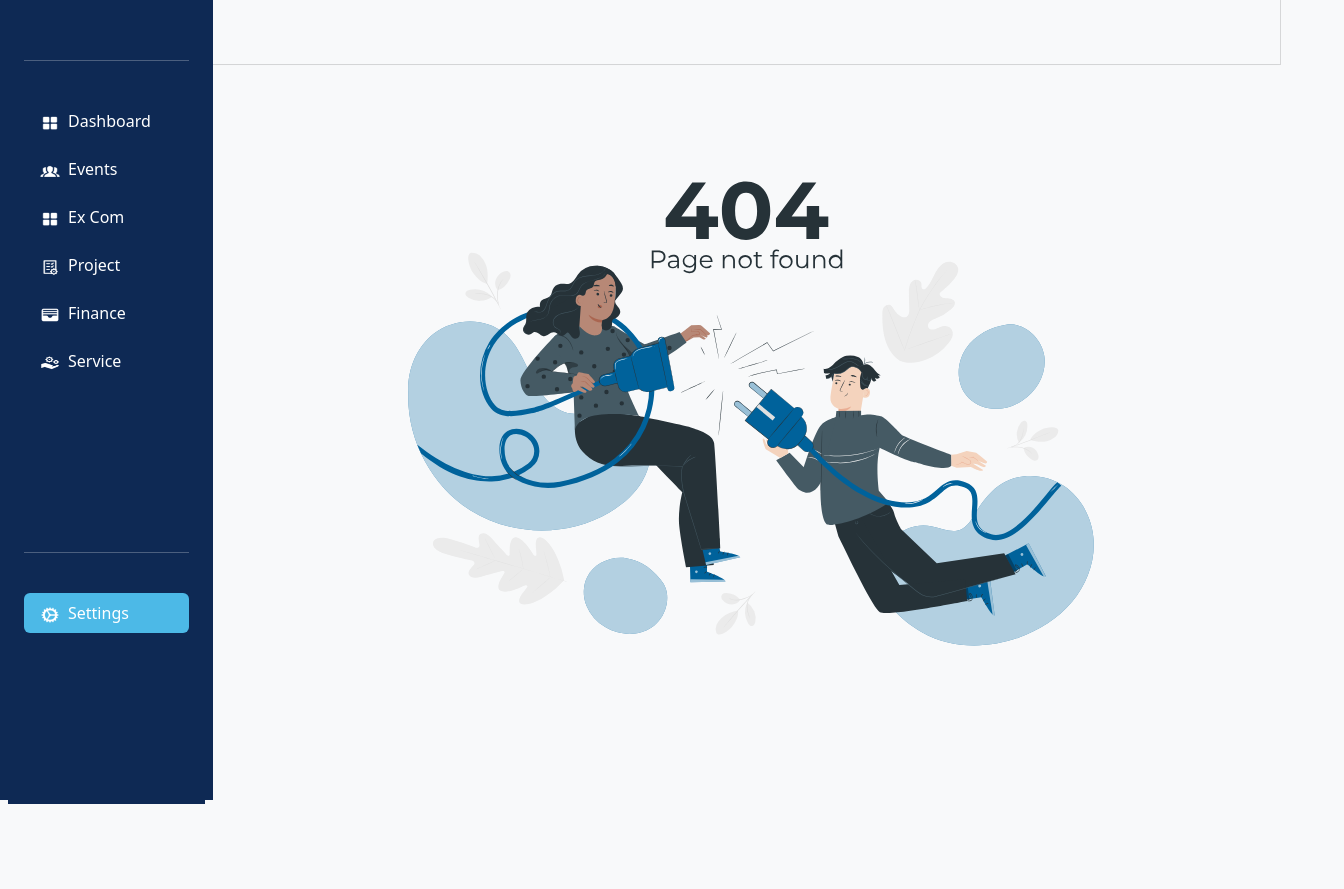
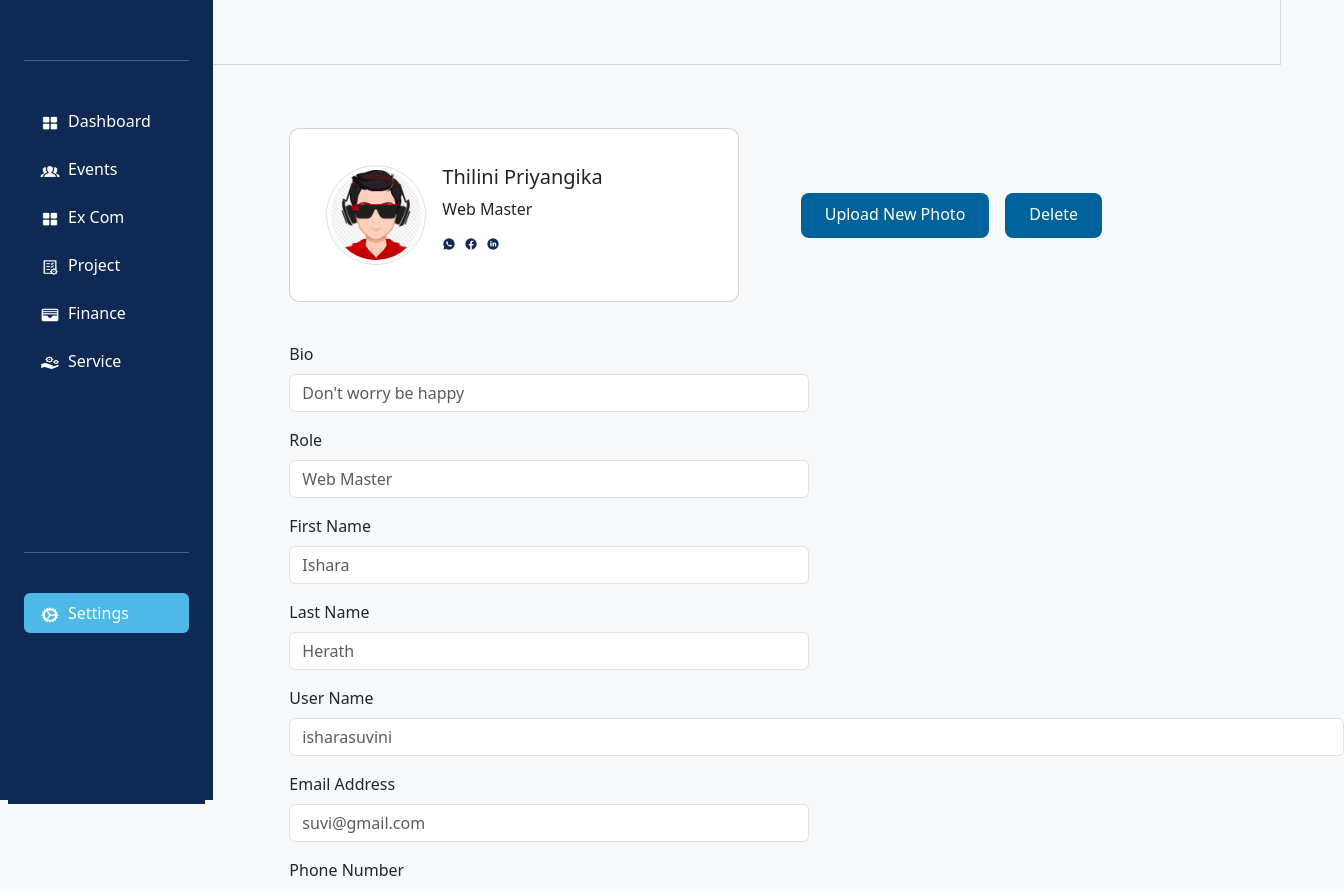
Before and after one commit to smaasath/IEEE-Student-branch-front-end, a React (Vite) app: page /dashboard/setting/edit-profile in a window 1280 px wide. Shown: the top 889 px of the page, 1344 px wide, since content can reach past the window. Before the commit the page ends 804 px from the top, so only its background shows below. Built offline with nearby package versions, Linux system fonts and the light colour scheme.

Commit message:
Profile Edit Pge

```diff
--- a/src/App.jsx
+++ b/src/App.jsx
@@ -62,7 +62,7 @@ function App() {
           </Route>
           <Route path='setting'>
             <Route path='' element={<MainSettingPage />} />
-            <Route path='profile-edit' element={<ProfileEditPage/>}/>
+            <Route path='edit-profile' element={<ProfileEditPage/>}/>
           </Route>
           <Route path='*' element={<NotFound />}>
           </Route>
--- a/src/pages/settingFlow/mainSettingPage/mainSettingPage.jsx
+++ b/src/pages/settingFlow/mainSettingPage/mainSettingPage.jsx
@@ -4,7 +4,6 @@ import Facebook from '../../../assets/icons/Facebook.png';
 import Linkedin from '../../../assets/icons/LinkedIn Circled.png';
 import profile from '../../../assets/images/profile.png';
 import CommonButton from '../../../components/common/commonButton/commonButton';
-import Modal from 'react-bootstrap/Modal';
 import { useNavigate } from 'react-router-dom'
 
 
@@ -41,7 +40,7 @@ const MainSettingPage = () => {
 
     const navigate = useNavigate()
     function NavigateToProfileEditePage(){
-        navigate('profile-edit')
+        navigate('edit-profile')
     }
 
     const userProfile = [
--- a/src/pages/settingFlow/profileEditPage/profileEditPage.jsx
+++ b/src/pages/settingFlow/profileEditPage/profileEditPage.jsx
@@ -1,12 +1,201 @@
 import React from "react";
+import WhatsApp from '../../../assets/icons/WhatsApp.png';
+import Facebook from '../../../assets/icons/Facebook.png';
+import Linkedin from '../../../assets/icons/LinkedIn Circled.png';
+import profile from '../../../assets/images/profile.png';
+import CommonButton from '../../../components/common/commonButton/commonButton';
+
+const ProfileCard = ({photo, name, role, }) => {
+
+  return(
+      <div className='card' style={{ borderRadius: '10px', padding: '20px', position: 'relative', width:"450px" }}>
+          <div className='card-body d-flex'>
+          <img
+        src={photo || profile}
+        alt='Profile'
+        className='img-thumbnail me-3 rounded-circle'
+        style={{ width: '100px', height: '100px', objectFit: 'cover' }}
+      />
+      <div>
+      <h5 className='card-title'>{name}</h5>
+      <p className='card-text'>{role}</p>
+      <div className='d-flex gap-2'>
+          <img src={WhatsApp} alt='WhatsApp'/>
+          <img src={Facebook} alt='Facebook'/>
+          <img src={Linkedin} alt='Linkedin'/>
+        </div>
+      </div>
+          </div>
+      </div>
+
+
+  );
+}
+
 
 const profileEditPage = () => {
 
+  const userProfile = [
+    {
+            photo: profile,
+            name: 'Thilini Priyangika',
+            role: 'Web Master',
+
+    },
+    ];
+
     return (
-        <div>
-      dssadsd
-    </div>
-      )
-}
+
+        <div className='container'>
+
+
+          <div className=' d-flex justify-content-between align-items-center '>
+            <div className='row mt-4 px-5'>
+        {userProfile.map((user, index) => (
+          <div className='col-6 col-md-6 mb-4' key={index}>
+            <ProfileCard
+              photo={user.photo}
+              name={user.name}
+              role={user.role}
+
+            />
+          </div>
+        ))}
+      </div>
+
+
+
+      <div className='d-flex justify-content-between align-items-center gap-1 ' style={{marginRight:"150px"}}>
+
+                    <div className='d-flex gap-3 flex-row'>
+                        <div>
+                            <CommonButton text={"Upload New Photo"} />
+                        </div>
+                        <div>
+                            <CommonButton text={"Delete"} />
+                        </div>
+                    </div>
+
+
+                </div>
+            </div>
+
+            <div className='d-flex flex-column px-5'>
+               <div className="mt-3">
+                <div className="">
+                    <label htmlFor="bio" className="form-label text-dark" >Bio</label>
+                    <input type="text" className="form-control" placeholder="Don't worry be happy"  style={{width:"520px"}}   />
+                </div>
+                </div>
+
+                <div className="mt-3">
+                <div className="">
+                    <label htmlFor="role" className="form-label text-dark">Role</label>
+                    <input type="text" className="form-control" placeholder="Web Master"  style={{width:"520px"}} />
+                </div>
+                </div>
+
+                <div className="mt-3 d-flex flex-wrap gap-lg-3">
+                <div className="">
+                    <label htmlFor="firstName" className="form-label text-dark">First Name</label>
+                    <input type="text" className="form-control" placeholder="Ishara"  style={{width:"520px"}} />
+                </div>
+                <div className="">
+                    <label htmlFor="lastName" className="form-label text-dark">Last Name</label>
+                    <input type="text" className="form-control" placeholder="Herath"  style={{width:"520px"}} />
+                </div>
+                </div>
+
+                <div className="mt-3">
+                <div className="">
+                    <label htmlFor="userName" className="form-label text-dark">User Name</label>
+                    <input type="text" className="form-control" placeholder="isharasuvini"  style={{width:"1055px"}} />
+                </div>
+                </div>
+
+                <div className="mt-3 d-flex flex-wrap gap-lg-3">
+                <div className="">
+                    <label htmlFor="email" className="form-label text-dark">Email Address</label>
+                    <input type="email" className="form-control" placeholder="suvi@gmail.com"  style={{width:"520px"}} />
+                </div>
+                <div className="">
+                    <label htmlFor="phone" className="form-label text-dark">Phone Number</label>
+                    <input type="text" className="form-control" placeholder="0712458963"  style={{width:"520px"}}  />
+                </div>
+                </div>
+
+                <div className="mt-3">
+                <div className="">
+                    <label htmlFor="ieeeEmail" className="form-label text-dark">IEEE Email Address</label>
+                    <input type="email" className="form-control" placeholder="ieeesuvi@gmail.com"  style={{width:"520px"}}  />
+                </div>
+                </div>
+
+                <div className="mt-3">
+                <div className="">
+                    <label htmlFor="ieeeNumber" className="form-label text-dark">IEEE Membership Number</label>
+                    <input type="text" className="form-control" placeholder="ieee23"  style={{width:"520px"}}  />
+                </div>
+                </div>
+
+                <div className="mt-3 d-flex flex-wrap gap-lg-3">
+                <div className="">
+                    <label htmlFor="academicId" className="form-label text-dark">Academic ID</label>
+                    <input type="text" className="form-control" placeholder="CST20087"  style={{width:"520px"}}  />
+                </div>
+                <div className="">
+                    <label htmlFor="academicYear" className="form-label text-dark">Academic Year</label>
+                    <select className="form-select " aria-label="Large select example"   style={{width:"520px"}}>
+                                <option value="1">2020/2021</option>
+                                <option value="2">2022/2023</option>
+                            </select>
+                </div>
+                </div>
+
+                <div className="mt-3">
+                <div className="">
+                    <label htmlFor="location" className="form-label text-dark">Location</label>
+                    <input type="text" className="form-control" placeholder="Monaragala"  style={{width:"1055px"}} />
+                    </div>
+                    </div>
+
+                    <div className="mt-3 d-flex flex-wrap gap-lg-3">
+                <div className="">
+                    <label htmlFor="email" className="form-label text-dark">Current Password</label>
+                    <input type="email" className="form-control" placeholder=""  style={{width:"520px"}} />
+                </div>
+                <div className="">
+                    <label htmlFor="phone" className="form-label text-dark">New Password</label>
+                    <input type="text" className="form-control" placeholder=""  style={{width:"520px"}}  />
+                </div>
+                </div>
+
+                <div className="mt-3">
+                <div className="">
+                    <label htmlFor="location" className="form-label text-dark">Confirm New Password</label>
+                    <input type="text" className="form-control" placeholder=""  style={{width:"1055px"}} />
+                    </div>
+                    </div>
+
+
+
+                    </div>
+                    <div className='d-flex justify-content-end align-items-end gap-1 mt-5' style={{}}>
+
+                    <div className='d-flex gap-3 flex-row'>
+                        <div>
+                            <CommonButton text={"Cancel"} />
+                        </div>
+                        <div>
+                            <CommonButton text={"Save Changes"} />
+                        </div>
+                    </div>
+
+
+                </div>
+
+        </div>
+      );
+};
 
 export default profileEditPage
```
